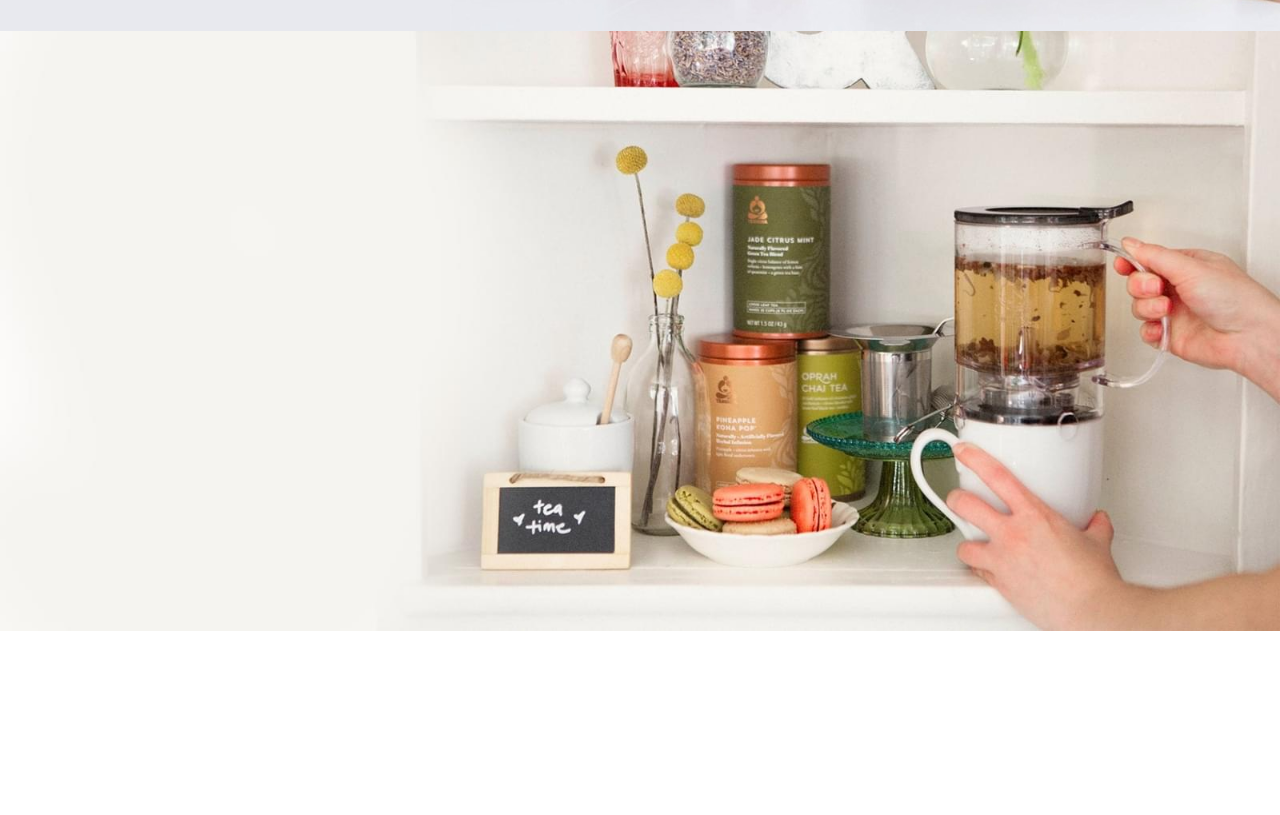
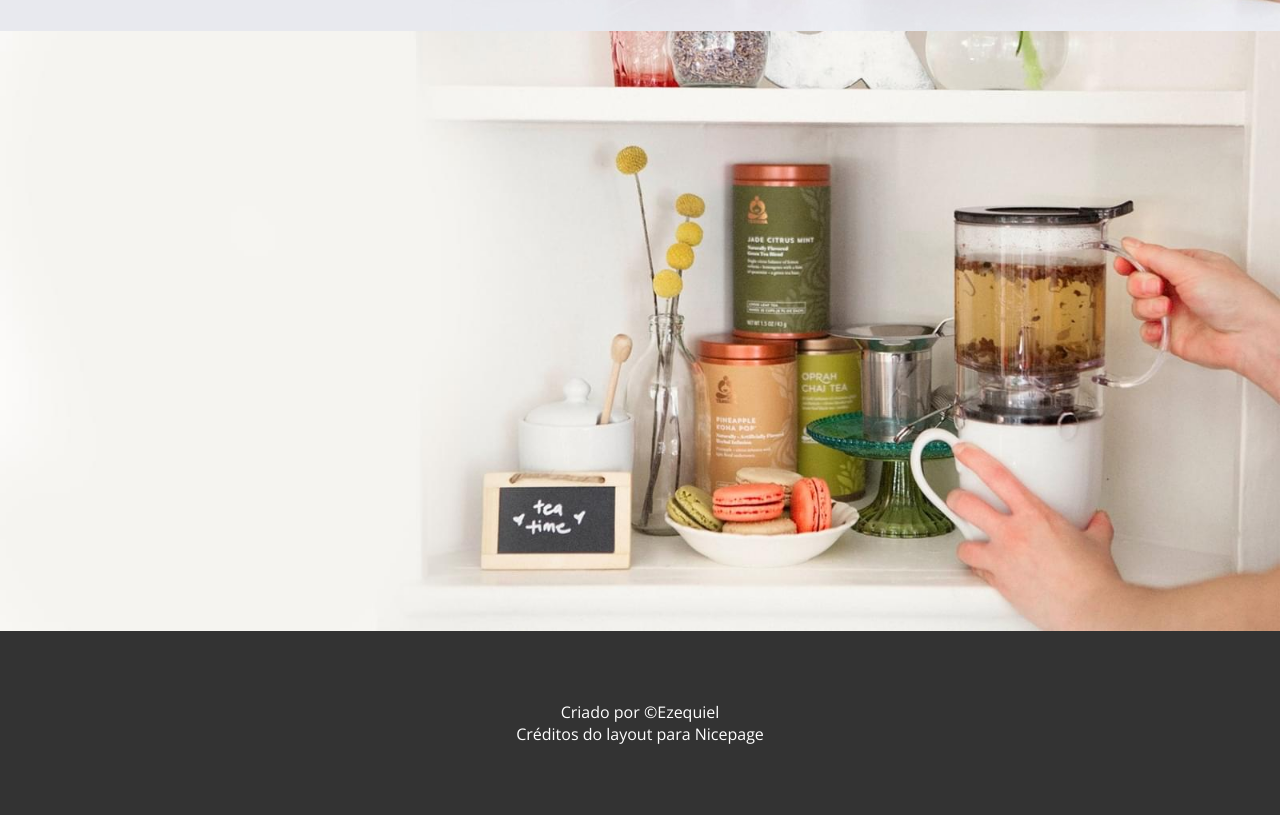
Before and after one commit to EzequielRT/projeto-starbucks, a plain HTML site: page index.html in a window 1280 px wide. Shown: the part 4079-4894 px from the top of the page. Before the commit the page ends 4710 px from the top, so only its background shows below. Drawn offline with nearby package versions, Linux system fonts and the light colour scheme.

Commit message:
Footer - finalizado

```diff
--- a/assets/css/style.css
+++ b/assets/css/style.css
@@ -244,3 +244,11 @@ h2 {
     background-position: right bottom;
     height: 600px;
 }
+
+/* --------------- FOOTER --------------- */
+footer {
+    background-color: #333;
+    color: #FFF;
+    padding: 70px;
+    text-align: center;
+}
--- a/index.html
+++ b/index.html
@@ -100,6 +100,10 @@
         <div class="area4--img1"></div>
     </section>
     <section class="area5"></section>
+    <footer>
+        Criado por &copy;Ezequiel <br>
+        Créditos do layout para Nicepage
+    </footer>
 
 </body>
 
```
